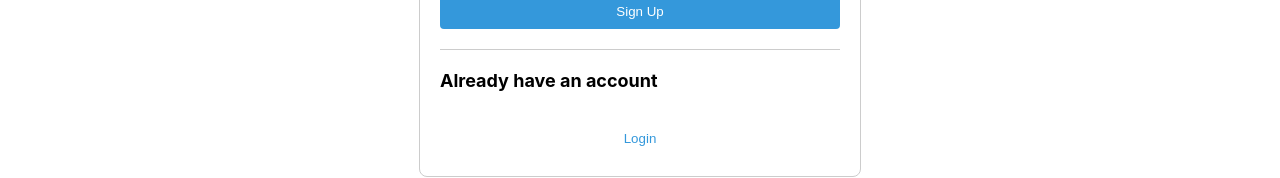
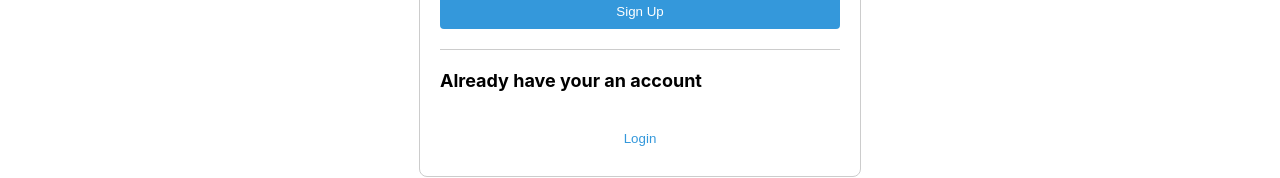
Before and after one commit to eashabibi/L6_TODO_APP, a React (Create React App) app in the folder client/: page /signup in a window 1280 px wide. Shown: the part 631-809 px from the top of the page. Built offline with nearby package versions, Linux system fonts and the light colour scheme; no server answers.

Commit message:
modified sign up for Admin

```diff
--- a/client/src/components/SignUp.js
+++ b/client/src/components/SignUp.js
@@ -91,7 +91,7 @@ const SignUp = () => {
         </button>
 
         <hr className="line" />
-        <p>Already have an account</p>
+        <p>Already have your an account</p>
         <Link to="/">
           <button className="lightbtn">Login</button>
         </Link>
--- a/client/src/components/SportCard.js
+++ b/client/src/components/SportCard.js
@@ -35,7 +35,7 @@ const SportCard = ({ sportdata, isAdmin, csrfToken, getSports }) => {
       {isAdmin ? <span onClick={handleDelete}>X</span> : null}
       <h2>{sportdata.s_name}</h2>
       <button className="lightbtn sbtn" onClick={handleSession}>
-        Create Session now:
+        Create Session
       </button>
     </div>
   );
```
